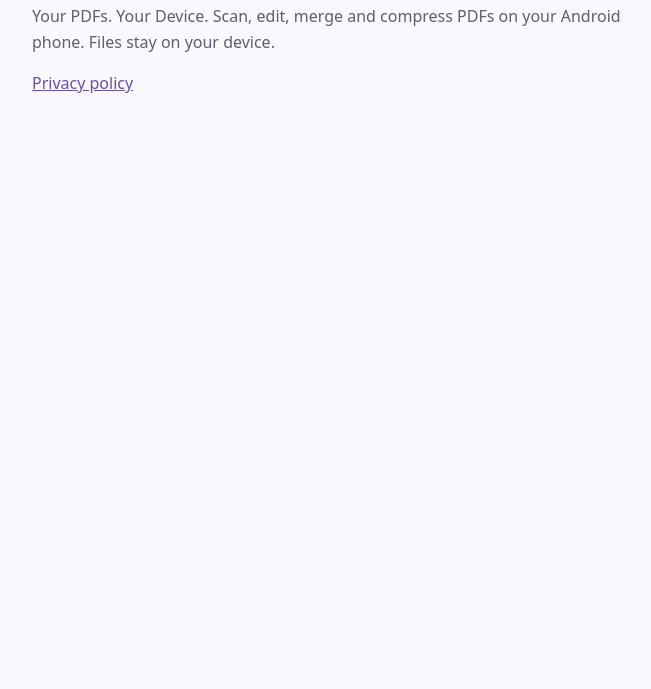
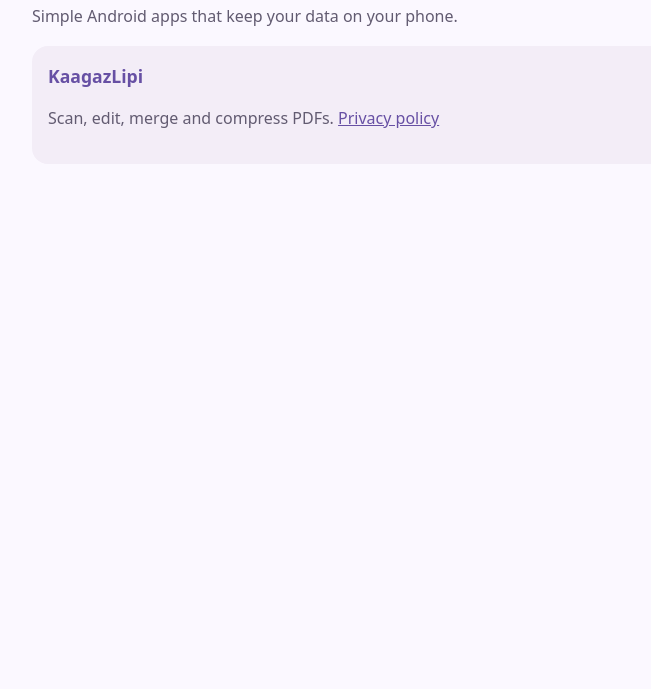
Before and after one commit to ktsrivastava29/ktsrivastava29.github.io, a plain HTML site: page index.html in a window 1280 px wide. Shown: the part 111-800 px from the top of the page, without its empty margins (288-939 px from the left). Drawn offline with Linux system fonts and the light colour scheme.

Commit message:
One developer site for all apps; KaagazLipi under /kaagazlipi/
Co-Authored-By: Claude Opus 5.5 <noreply@anthropic.com>

```diff
--- a/index.html
+++ b/index.html
@@ -3,20 +3,20 @@
 <head>
 <meta charset="utf-8">
 <meta name="viewport" content="width=device-width, initial-scale=1">
-<title>KaagazLipi</title>
-<style>
-  :root { color-scheme: light dark; --bg:#fbf8ff; --fg:#1d1b20; --muted:#625b71; --accent:#6750a4; }
-  @media (prefers-color-scheme: dark) { :root { --bg:#141218; --fg:#e6e0e9; --muted:#cac4d0; --accent:#d0bcff; } }
-  body { margin:0; background:var(--bg); color:var(--fg); font:16px/1.6 system-ui, sans-serif; }
-  main { max-width:640px; margin:0 auto; padding:48px 16px; }
-  h1 { margin:0 0 4px; } p { color:var(--muted); } a { color:var(--accent); }
-</style>
+<title>Apps</title>
+<link rel="stylesheet" href="style.css">
 </head>
 <body>
 <main>
-  <h1>KaagazLipi</h1>
-  <p>Your PDFs. Your Device. Scan, edit, merge and compress PDFs on your Android phone. Files stay on your device.</p>
-  <p><a href="privacy-policy.html">Privacy policy</a></p>
+  <h1>Apps</h1>
+  <p>Simple Android apps that keep your data on your phone.</p>
+  <ul class="apps">
+    <!-- Add one <li> per app; each app gets its own folder with index.html and privacy-policy.html. -->
+    <li>
+      <a class="name" href="kaagazlipi/">KaagazLipi</a>
+      <p>Scan, edit, merge and compress PDFs. <a href="kaagazlipi/privacy-policy.html">Privacy policy</a></p>
+    </li>
+  </ul>
 </main>
 </body>
 </html>
--- /dev/null
+++ b/style.css
@@ -0,0 +1,8 @@
+:root { color-scheme: light dark; --bg:#fbf8ff; --fg:#1d1b20; --muted:#625b71; --accent:#6750a4; --card:#f3edf7; }
+@media (prefers-color-scheme: dark) { :root { --bg:#141218; --fg:#e6e0e9; --muted:#cac4d0; --accent:#d0bcff; --card:#211f26; } }
+body { margin:0; background:var(--bg); color:var(--fg); font:16px/1.6 system-ui, sans-serif; }
+main { max-width:640px; margin:0 auto; padding:48px 16px; }
+h1 { margin:0 0 4px; } p { color:var(--muted); } a { color:var(--accent); }
+ul.apps { list-style:none; padding:0; }
+ul.apps li { background:var(--card); border-radius:16px; padding:16px; margin:12px 0; }
+ul.apps a.name { font-weight:600; font-size:1.1em; text-decoration:none; }
```
Also changed, not shown: kaagazlipi/index.html (added, +17 -0 lines), kaagazlipi/privacy-policy.html (renamed from privacy-policy.html), 1 other file.
